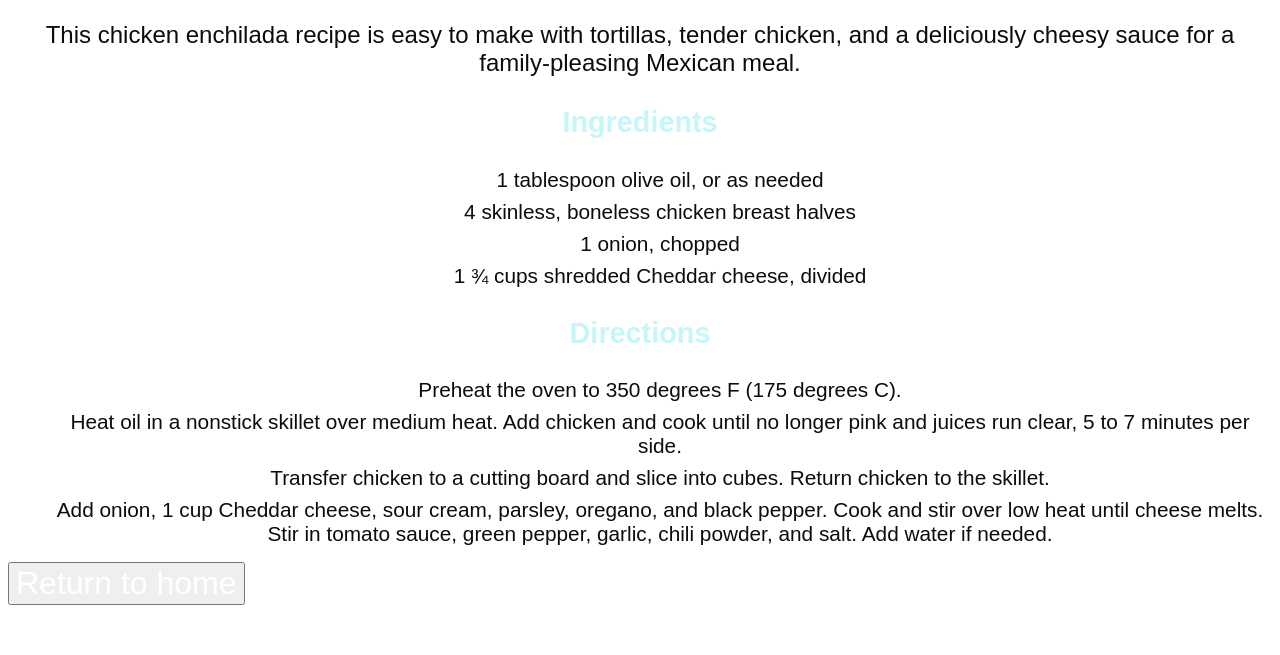
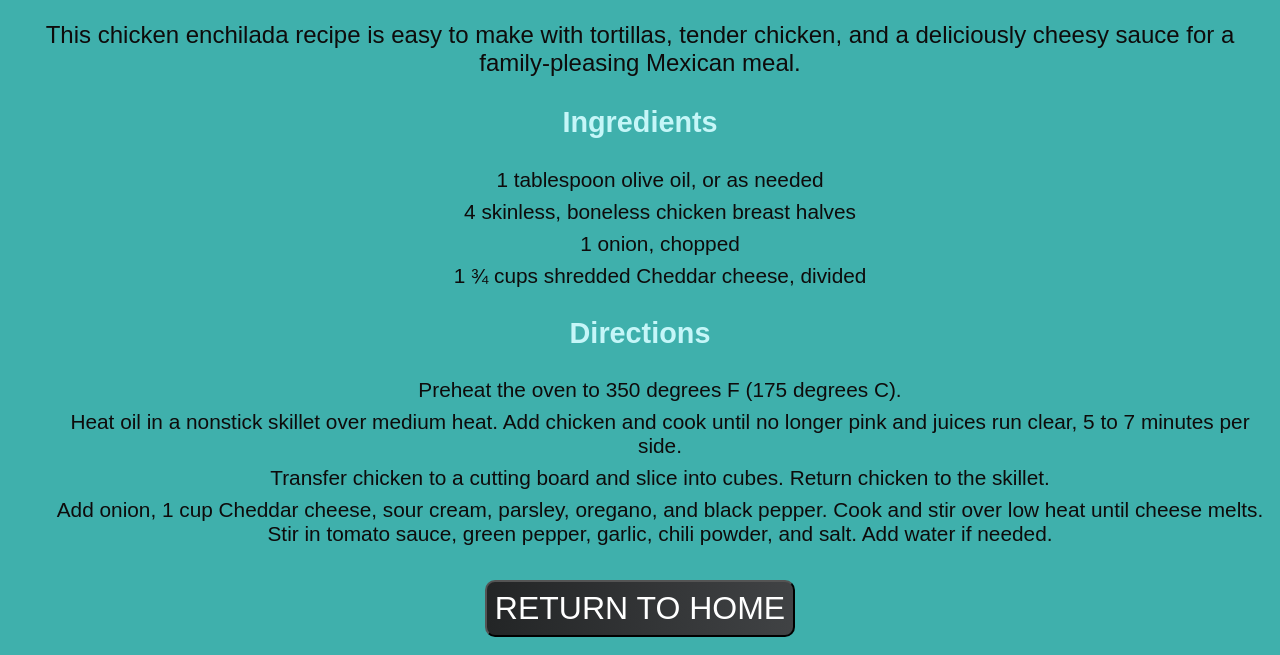
Before and after one commit to furkanadim/odin-recipes, a plain HTML site: page recipes/chicken-enchiladas.html in a window 1280 px wide. Shown: the part 479-1134 px from the top of the page. Before the commit the page ends 1092 px from the top, so only its background shows below. Drawn offline with Linux system fonts and the light colour scheme; a web font is replaced by a local one.

Commit message:
new background and button style

```diff
--- a/recipes/chicken-enchiladas.html
+++ b/recipes/chicken-enchiladas.html
@@ -6,7 +6,7 @@
     <title>Odin Recipes</title>
     <link rel="stylesheet" href="/styles.css">
 </head>
-<body>
+<body class="page2">
     <h1>Chicken Enchiladas</h1>
     <div class="container-img">
         <img src="https://imagesvc.meredithcorp.io/v3/mm/image?url=https%3A%2F%2Fimages.media-allrecipes.com%2Fuserphotos%2F8080431.jpg&q=60&c=sc&orient=true&poi=auto&h=512" alt="chicken-enchiladas">
@@ -28,8 +28,10 @@
         <li class="dish-list">Add onion, 1 cup Cheddar cheese, sour cream, parsley, oregano, and black pepper. Cook and stir over low heat until cheese melts. Stir in tomato sauce, green pepper, garlic, chili powder, and salt. Add water if needed.</li>
     </ul>
 
+    <div class="btn-container">
+        <button class="btn-grad-page"><a href="/index.html">Return to home</a></button>
+    </div>
 
-    <div class="btn"><button><a href="/index.html">Return to home</a></button></div>
 
 </body>
 </html>
```
Also changed, not shown: recipes/chicken-adovada.html (+4 -2 lines), recipes/steak-burrito.html (+4 -2 lines), background.jpg (added).
